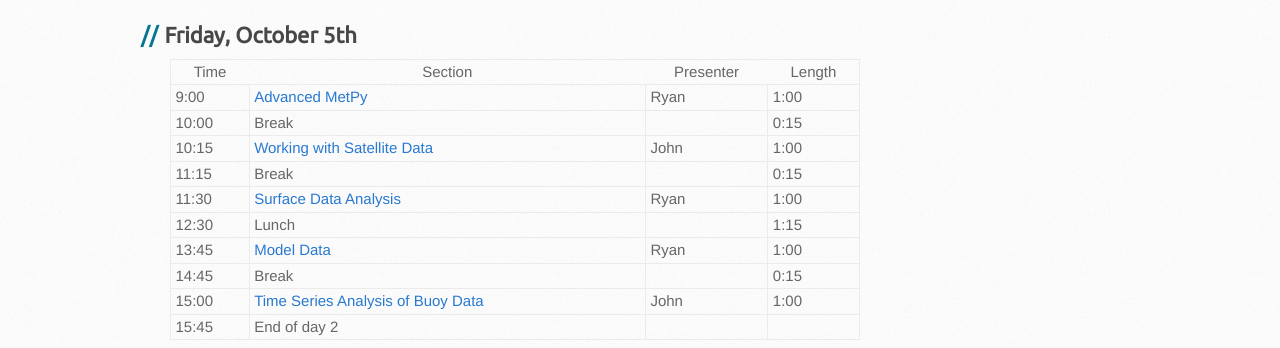
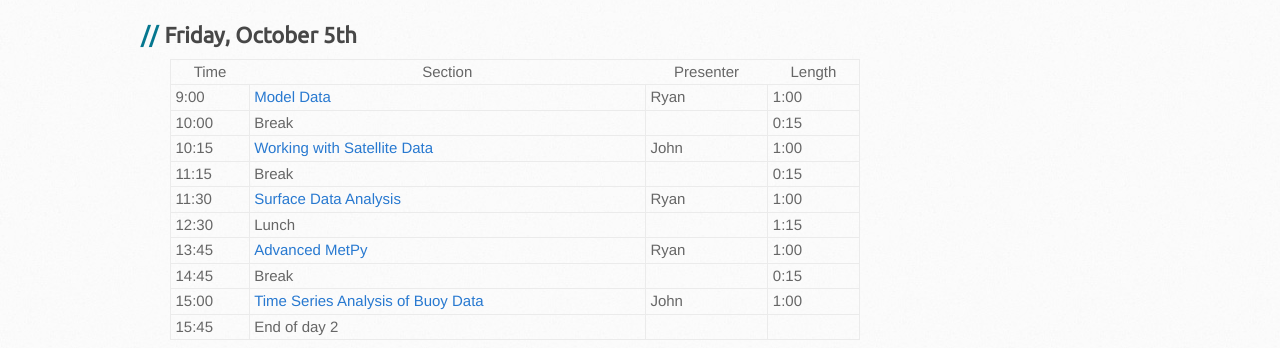
Before and after one commit to Unidata/python-workshop, a Jekyll site: the page built from events/sjsu2018.md, in a window 1280 px wide. Shown: the part 990-1338 px from the top of the page. Built offline with Jekyll 4.4.1, drawn with Linux system fonts in a browser that asks for light colours; some web fonts are replaced; our own code applies the rules of GitHub Pages for plain Markdown files.

Commit message:
Update schedule

```diff
--- a/events/sjsu2018.md
+++ b/events/sjsu2018.md
@@ -27,13 +27,13 @@ title:
 
 |  Time | Section                                      | Presenter   | Length |
 |-------|----------------------------------------------|-------------|--------|
-|  9:00 | [Advanced MetPy](https://github.com/Unidata/unidata-python-workshop/blob/master/notebooks/MetPy_Advanced/Isentropic%20Analysis.ipynb)                               | Ryan        |  1:00  |
+| 9:00 | [Model Data](https://github.com/Unidata/unidata-python-workshop/blob/master/notebooks/Model_Output/Downloading%20model%20fields%20with%20NCSS.ipynb)                                   | Ryan        |  1:00  |
 | 10:00 | Break                                        |             |  0:15  |
 | 10:15 | [Working with Satellite Data](https://github.com/Unidata/unidata-python-workshop/blob/master/notebooks/Satellite_Data/Working%20with%20Satellite%20Data.ipynb)                  | John        |  1:00  |
 | 11:15 | Break                                        |             |  0:15  |
 | 11:30 | [Surface Data Analysis](https://github.com/Unidata/unidata-python-workshop/blob/master/notebooks/Surface_Data/Surface%20Data%20with%20Siphon%20and%20MetPy.ipynb)                        | Ryan        |  1:00  |
 | 12:30 | Lunch                                        |             |  1:15  |
-| 13:45 | [Model Data](https://github.com/Unidata/unidata-python-workshop/blob/master/notebooks/Model_Output/Downloading%20model%20fields%20with%20NCSS.ipynb)                                   | Ryan        |  1:00  |
+|  13:45 | [Advanced MetPy](https://github.com/Unidata/unidata-python-workshop/blob/master/notebooks/MetPy_Advanced/Isentropic%20Analysis.ipynb)                               | Ryan        |  1:00  |
 | 14:45 | Break                                        |             |  0:15  |
 | 15:00 | [Time Series Analysis of Buoy Data](https://github.com/Unidata/unidata-python-workshop/blob/master/notebooks/Time_Series/Basic%20Time%20Series%20Plotting.ipynb)            | John      |  1:00  |
 | 15:45 | End of day 2                                 |             |        |
```
